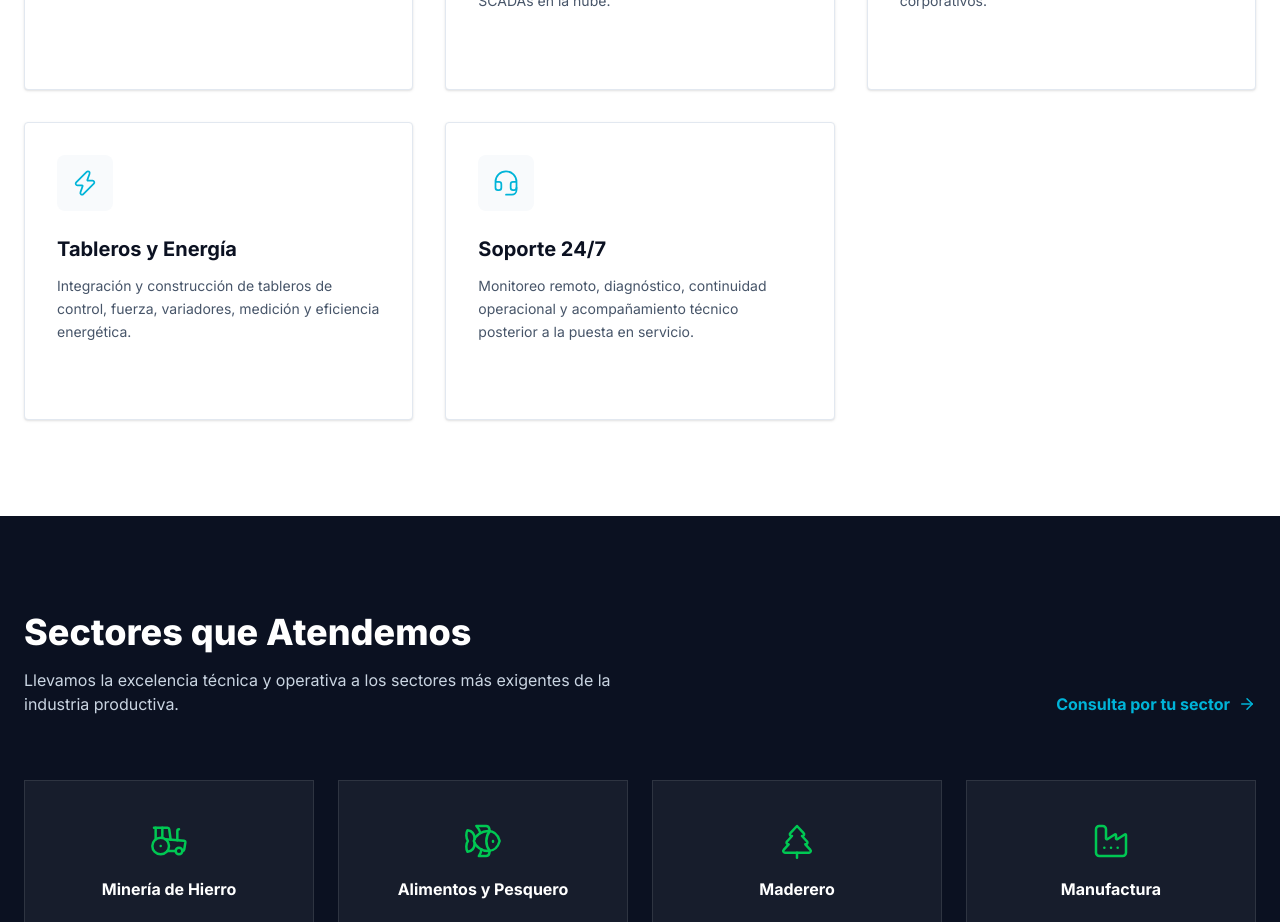
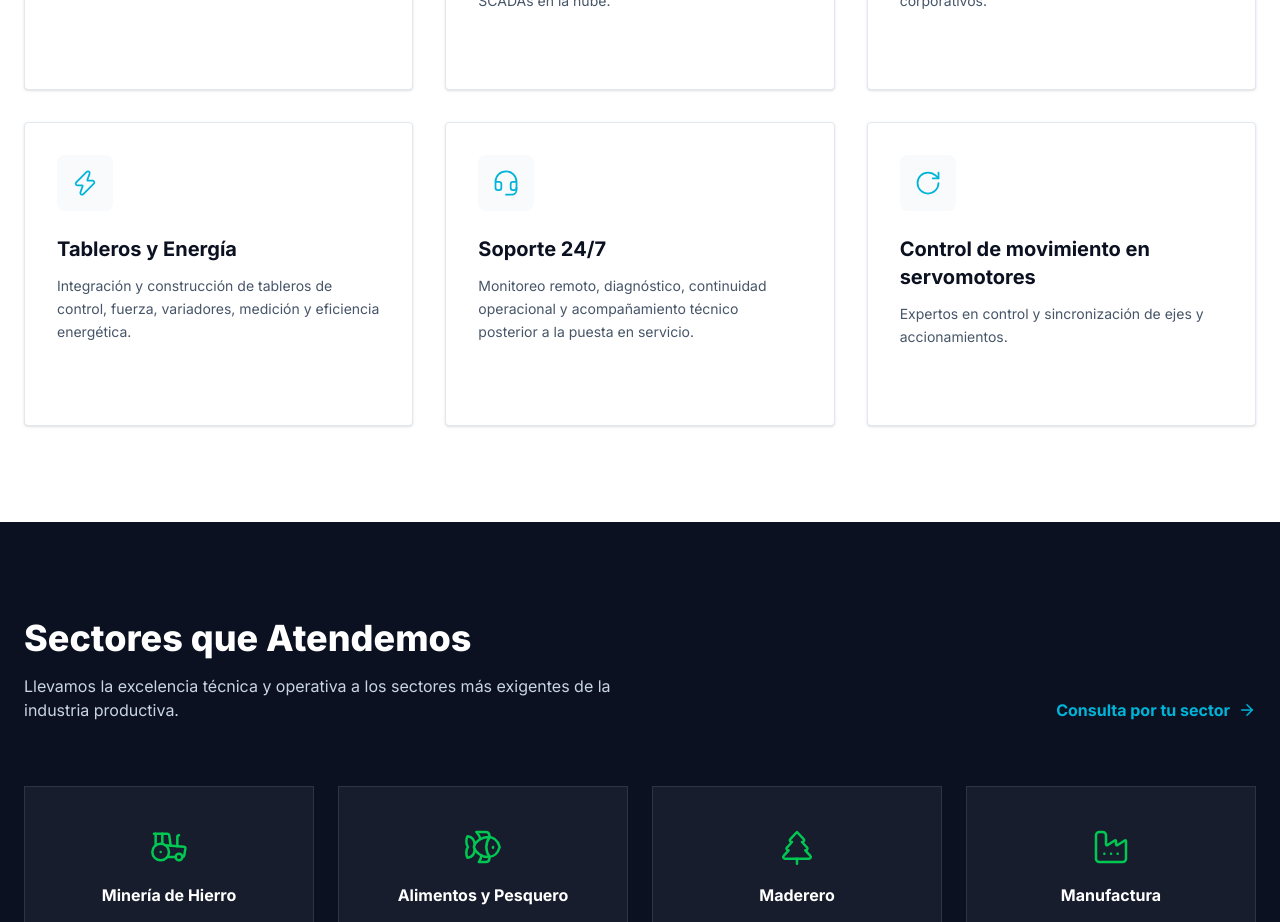
Before and after one commit to fernandompezo-bot/kevprocess-web, a Next.js app: page / in a window 1280 px wide. Shown: the part 1500-2422 px from the top of the page. Built offline with nearby package versions, Linux system fonts and the light colour scheme.

Commit message:
feat: add Control de movimiento en servomotores to solutions section

```diff
--- a/src/app/page.tsx
+++ b/src/app/page.tsx
@@ -6,7 +6,7 @@ import {
   ShieldCheck, Settings, TrendingUp, Lightbulb,
   Cpu, Activity, Network, Zap, Headset,
   Tractor, Fish, TreePine, Factory, ArrowRight,
-  MapPin, Globe, Mail, CheckCircle2, ChevronRight, X
+  MapPin, Globe, Mail, CheckCircle2, ChevronRight, X, RotateCw
 } from 'lucide-react';
 
 interface Solution {
@@ -58,6 +58,14 @@ const solutionsData: Solution[] = [
     longDesc: "Ofrecemos un servicio permanente de monitoreo, diagnóstico y asistencia técnica remota para responder ágilmente ante cualquier contingencia. Nos convertimos en una extensión de tu equipo técnico.",
     image: "https://images.unsplash.com/photo-1522071820081-009f0129c71c?auto=format&fit=crop&w=800&q=80",
     features: ["Monitoreo remoto de variables críticas", "Soporte telefónico y por videollamada 24/7", "Diagnóstico temprano de fallas de control", "Planes de mantenimiento preventivo y correctivo"]
+  },
+  {
+    icon: RotateCw,
+    title: "Control de movimiento en servomotores",
+    desc: "Expertos en control y sincronización de ejes y accionamientos.",
+    longDesc: "Diseñamos y parametrizamos sistemas de control de movimiento (Motion Control) de alta precisión. Sincronizamos ejes para procesos complejos de embalaje, corte al vuelo, posicionamiento rápido y coordinación multi-axial.",
+    image: "https://images.unsplash.com/photo-1616348436168-de43ad0db179?auto=format&fit=crop&w=800&q=80",
+    features: ["Sincronización de ejes (Electronic Camming, Gearing)", "Parametrización de servo-accionamientos (Siemens, Rockwell, Yaskawa)", "Sistemas de corte al vuelo y posicionamiento rápido", "Control de torque, velocidad y posición con lazo cerrado"]
   }
 ];
 
```
